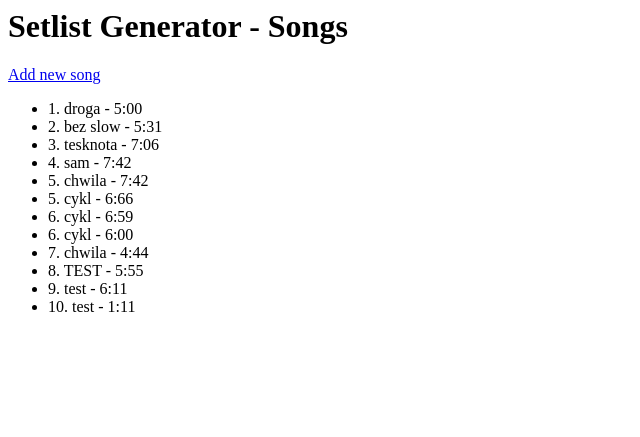
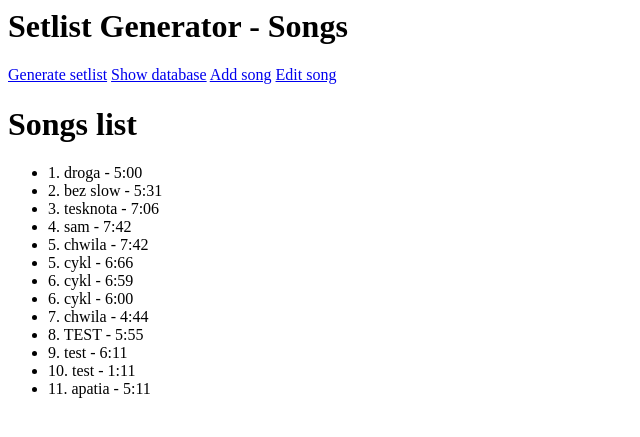
Before and after one commit to lukaszgibas96/setlist-generator, a Flask app: page /songs in a window 1280 px wide. Shown: the top 437 px of the page, without its empty margins (0-640 px from the left). Run offline with Flask 3, Linux system fonts and the light colour scheme; parts of the project's set-up code (start-up, migrations or seed data) failed here and were passed over.

Commit message:
Add base template with shared menu, home page, extends/block inheritance

```diff
--- a/app.py
+++ b/app.py
@@ -50,7 +50,10 @@ def add_song():
     else:
         return render_template("add_song.html", number= "", title= "", duration= "")
 
+@app.route("/home")
 
+def home():
+    return render_template("home.html")
 
 
 
--- a/songs.csv
+++ b/songs.csv
@@ -11,3 +11,4 @@ number,title,duration
 8,TEST,5:55
 9,test,6:11
 10,test,1:11
+11,apatia,5:11
--- /dev/null
+++ b/templates/base.html
@@ -0,0 +1,16 @@
+<h1> Setlist Generator - Songs</h1>
+
+{% for message in get_flashed_messages() %}
+    <p style="color:green">{{message}}</p>
+
+{% endfor %}
+
+<a href="/generate_setlist">Generate setlist</a>
+<a href="/songs">Show database</a>
+<a href="/add_song">Add song</a>
+<a href="/edit_song">Edit song</a>
+
+
+{% block content %}
+
+{% endblock %}
--- /dev/null
+++ b/templates/home.html
@@ -0,0 +1,6 @@
+{% extends "base.html" %}
+
+{% block content %}
+<h2>Welcome to Setlist Generator</h2>
+<p>Choose an action from the menu above.</p>
+{% endblock %}
--- a/templates/songs.html
+++ b/templates/songs.html
@@ -1,14 +1,12 @@
-<h1> Setlist Generator - Songs</h1>
-{% for message in get_flashed_messages() %}
-    <p style="color:green">{{message}}</p>
+{% extends "base.html" %}
 
-{% endfor %}
+{% block content %}
 
-
-<a href="/add_song">Add new song</a>
-
+<h1> Songs list </h1>
 <ul>
     {%for row in songs %}
     <li>{{row["number"]}}. {{row["title"]}} - {{row["duration"]}}</li>
     {%endfor%}
 </ul>
+
+{% endblock %}
```
Also changed, not shown: templates/add_song.html (+6 -2 lines).
